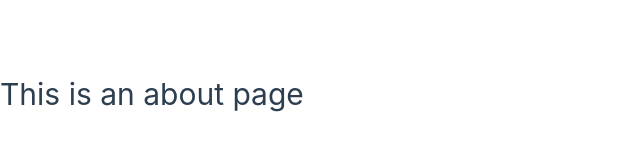
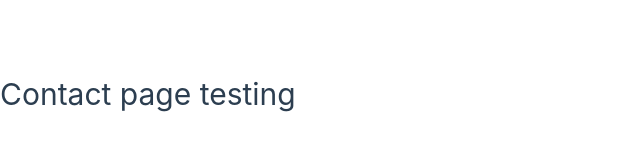
Before and after one commit to MatheoDev/gcp-project, a Vue app: page /about in a window 1280 px wide. Shown: the part 330-480 px from the top of the page, without its empty margins (0-640 px from the left). Built offline with nearby package versions, Linux system fonts and the light colour scheme.

Commit message:
testing config firebase v2

```diff
--- a/src/views/AboutView.vue
+++ b/src/views/AboutView.vue
@@ -1,6 +1,6 @@
 <template>
   <div class="about">
-    <h1>This is an about page</h1>
+    <h1>Contact page testing</h1>
   </div>
 </template>
 
```
